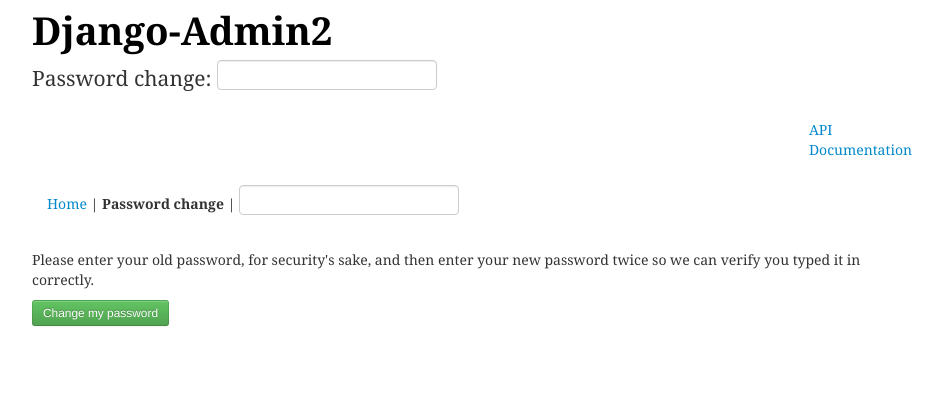
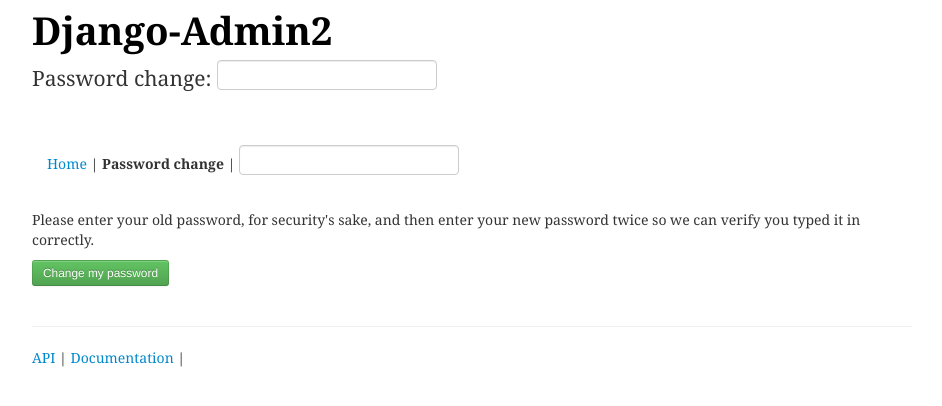
Before and after one commit to audreyfeldroy/djadmin2-theme-naturale, a Django app: template djadmin2_naturale/templates/djadmin2_naturale/auth/password_change_form.html in a window 1280 px wide. Shown: the top 406 px of the page, without its empty margins (168-1110 px from the left). Run offline with Django 3.2, Linux system fonts and the light colour scheme; the template is opened without the code that fills it: most values are stand-ins (such as "Sample title", 1, 10 or a date in 2020); form fields are guessed from the names that the template uses; some libraries are stand-ins or nearby versions.

Commit message:
Break up layout into visual parts.

```diff
--- a/djadmin2_naturale/templates/djadmin2_naturale/base.html
+++ b/djadmin2_naturale/templates/djadmin2_naturale/base.html
@@ -20,15 +20,9 @@
 
           <ul class="nav pull-right">
 
-            <li><a tabindex="2" href="{% url 'admin2:api_index' %}">{% trans "API" %}</a></li>
-
-            {% if docsroot %}
-            <li><a tabindex="3" href="{{ docsroot }}">{% trans 'Documentation' %}</a></li>
-            {% endif %}
-
             {% if user.is_authenticated %}
             <li class="dropdown">
-              <a tabindex="4" href="#" class="dropdown-toggle" data-toggle="dropdown">
+              <a href="#" class="dropdown-toggle" data-toggle="dropdown">
                 {% if user.get_full_name %}
                   {{ user.get_full_name }}
                 {% else %}
@@ -69,10 +63,18 @@
     {% endif %}
 
     <div class="container-fluid">
+      {% block content %}{% endblock content %}
+    </div>
+
+    <div class="container-fluid">
       <div class="row-fluid">
+        <hr />
+        <a href="{% url 'admin2:api_index' %}">{% trans "API" %}</a> |
 
+        {% if docsroot %}
+        <a href="{{ docsroot }}">{% trans 'Documentation' %}</a> |
+        {% endif %}
       </div>
-      {% block content %}{% endblock content %}
     </div>
 
     {% block javascript %}
--- a/djadmin2_naturale/templates/djadmin2_naturale/includes/app_model_list.html
+++ b/djadmin2_naturale/templates/djadmin2_naturale/includes/app_model_list.html
@@ -1,5 +1,7 @@
 {% load i18n admin2_tags %}
-    <h3><a href="{% url 'admin2:app_index' app_label=app_label %}">{{ app_label|title }}</a></h3>
+
+<hr />
+<h3><a href="{% url 'admin2:app_index' app_label=app_label %}">{{ app_label|title }}</a></h3>
 {% for model_class, model_admin in registry.items %}
 {% with permissions|for_admin:model_admin as permissions %}
 {% if permissions.has_view_permission or permissions.has_add_permission or permissions.has_change_permission %}
```
